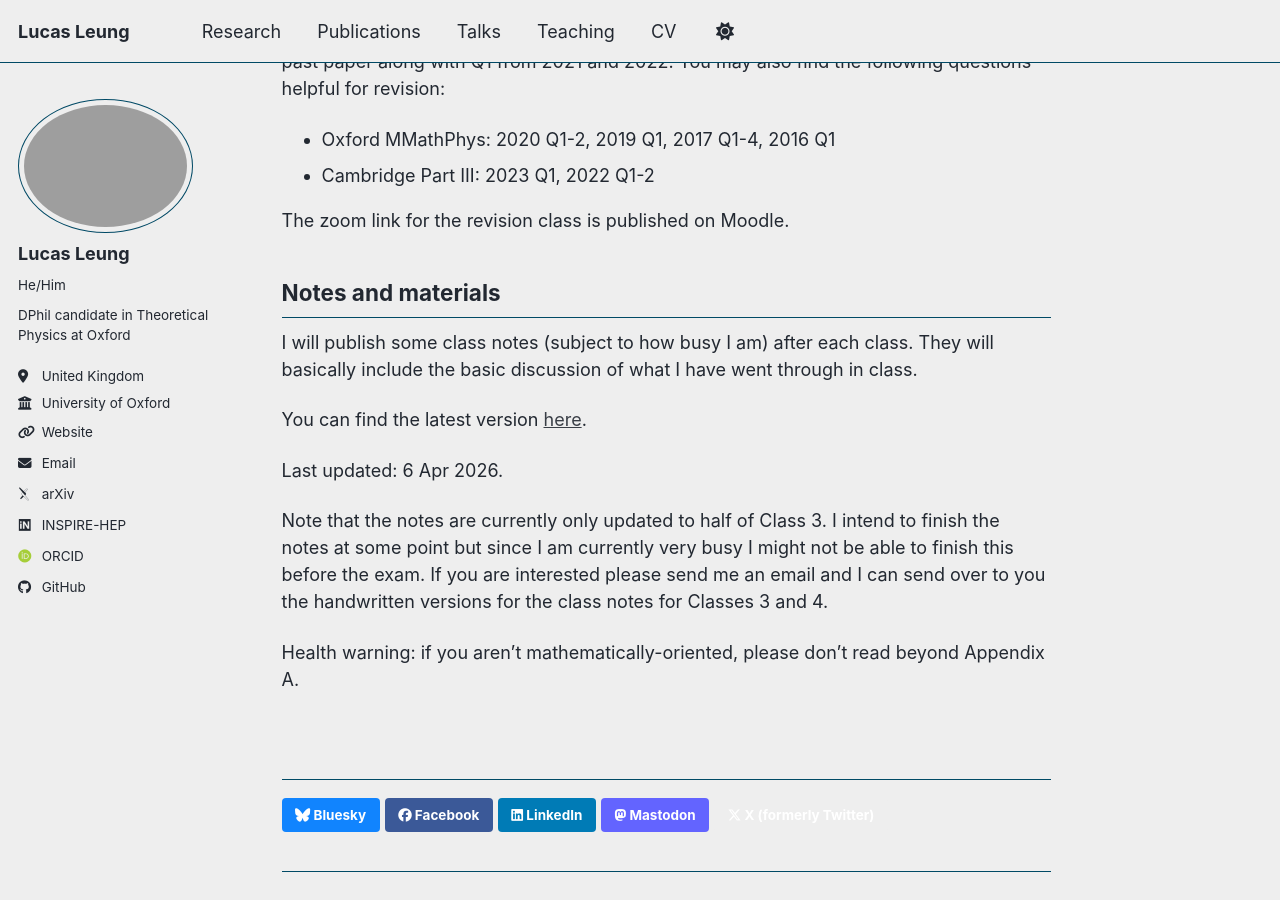
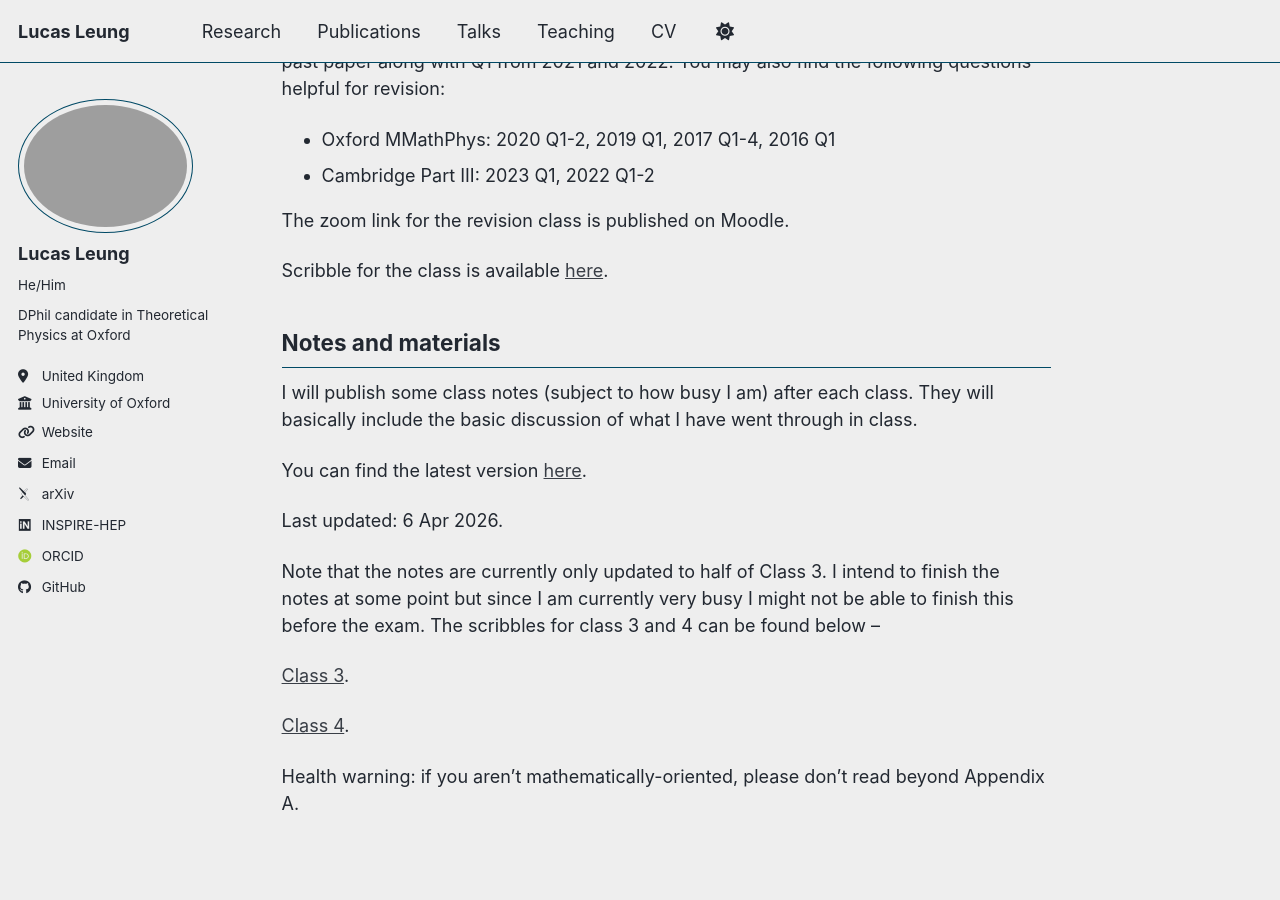
Before and after one commit to LucasLeung149/lucasleung149.github.io, a Jekyll site: the page built from _teaching/susy-sugra-oxford.md, in a window 1280 px wide and 900 px high, scrolled down 1071 px. Built offline with Jekyll 4.4.1, drawn with Linux system fonts in a browser that asks for light colours; some web fonts are replaced; a script bundle is joined from its source files by our own code; library files that are not in the unit come from our copies.

Commit message:
update_teaching

```diff
--- a/_teaching/susy-sugra-oxford.md
+++ b/_teaching/susy-sugra-oxford.md
@@ -40,6 +40,8 @@ There will be a revision class held on 15 Apr 2026, at 1400 BST. I intend to cov
 
 The zoom link for the revision class is published on Moodle.
 
+Scribble for the class is available [here](https://lucasleung149.github.io/files/susy_revision_class_scribble.pdf).
+
 
 ## Notes and materials
 I will publish some class notes (subject to how busy I am) after each class. They will basically include the basic discussion of what I have went through in class.
@@ -48,6 +50,11 @@ You can find the latest version [here](https://lucasleung149.github.io/files/sus
 
 Last updated: 6 Apr 2026.
 
-Note that the notes are currently only updated to half of Class 3. I intend to finish the notes at some point but since I am currently very busy I might not be able to finish this before the exam. If you are interested please send me an email and I can send over to you the handwritten versions for the class notes for Classes 3 and 4.
+Note that the notes are currently only updated to half of Class 3. I intend to finish the notes at some point but since I am currently very busy I might not be able to finish this before the exam. The scribbles for class 3 and 4 can be found below --
+
+[Class 3](https://lucasleung149.github.io/files/susy_class_3_scribble.pdf).
+
+[Class 4](https://lucasleung149.github.io/files/susy_class_4_scribble.pdf).
+
 
 Health warning: if you aren't mathematically-oriented, please don't read beyond Appendix A.
```
Also changed, not shown: 3 other files.
